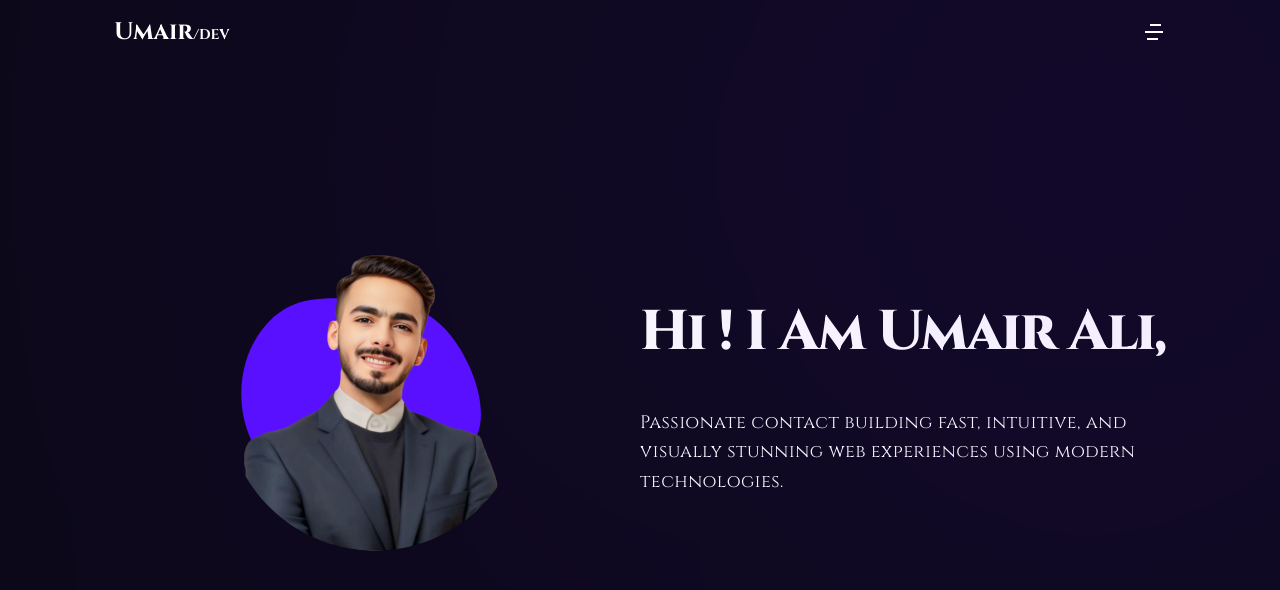
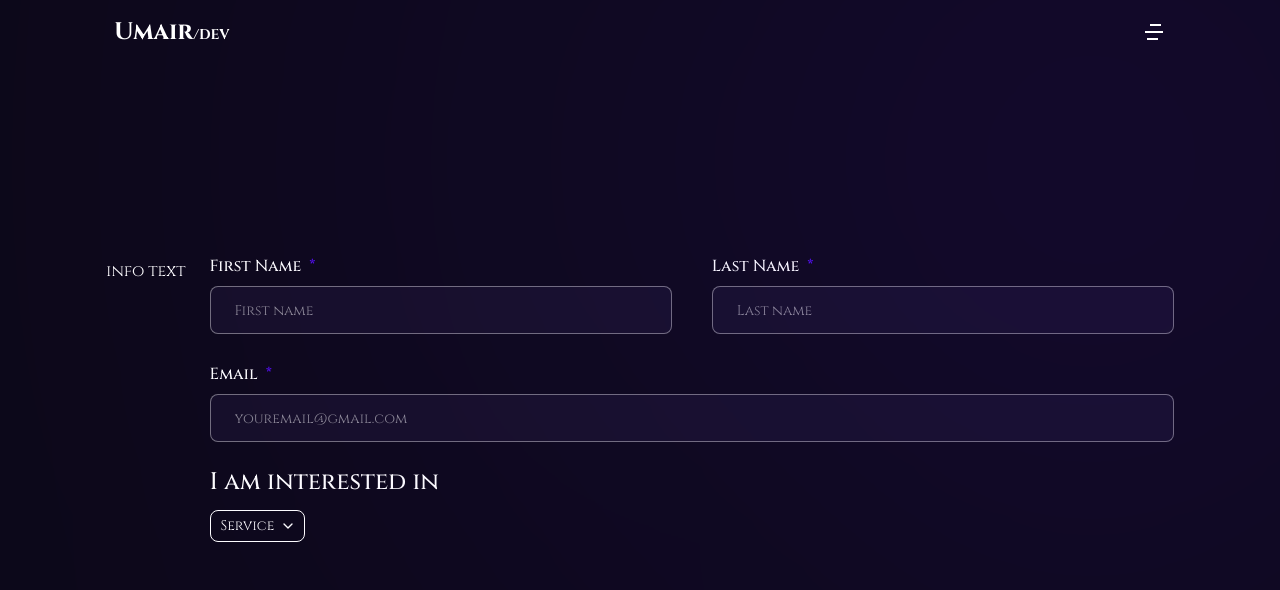
Before and after one commit to Umair-dev55/umair-ali-dev, a Next.js app: page /contact in a window 1280 px wide. Shown: the top 590 px of the page. Built offline with nearby package versions, Linux system fonts and the light colour scheme.

Commit message:
70% Complete form

```diff
--- a/src/app/(Pages)/contact/page.jsx
+++ b/src/app/(Pages)/contact/page.jsx
@@ -1,7 +1,18 @@
 "use client";
 import { motion } from "framer-motion";
-import { ScrollArea, ScrollBar } from "@/components/ui/scroll-area";
-import HeroImageCard from "@/components/HeroImageCard";
+import { Label } from "@/components/ui/label";
+import { Input } from "@/components/ui/input";
+import { Textarea } from "@/components/ui/textarea";
+import { HiOutlineMapPin, HiOutlineArrowLongRight } from "react-icons/hi2";
+import { HiOutlinePhone, HiOutlineMail } from "react-icons/hi";
+import {
+  Select,
+  SelectContent,
+  SelectGroup,
+  SelectItem,
+  SelectTrigger,
+  SelectValue,
+} from "@/components/ui/select";
 const contact = () => {
   return (
     <motion.section
@@ -10,42 +21,90 @@
         opacity: 1,
         transition: { delay: 1.5, duration: 0.4, ease: "easeIn" },
       }}
-      className="py-15 sm:py-0"
+      className="h-screen flex sm:flex-y-center py-24 xl:py-0"
     >
-      <div className="grid p-5 sm:grid-cols-2 min-h-screen place-items-center">
-        {/* 1st div */}
-        <div className="">
-          <HeroImageCard />
-        </div>
-        {/* 2nd div */}
+      <div className="container mx-auto w-full px-4">
+        <div className="w-full h-full flex flex-col items-center xl:justify-center">
+          <div className="w-full">
+            <div className="flex flex-col xl:flex-row gap-6 ">
+              {/* info text */}
+              <div>info text</div>
+              {/* form */}
+              <div className="flex-1 w-full">
+                <form className="w-full">
+                  <div className="flex flex-col gap-6 lg:gap-8 w-full">
+                    {/* Name Row */}
+                    <div className="flex flex-col lg:flex-row gap-6 lg:gap-10 w-full">
+                      {/* first name */}
+                      <div className="w-full">
+                        <Label className="flex mb-3" htmlFor="firstName">
+                          First Name{" "}
+                          <span className="inline text-accent">*</span>
+                        </Label>
+                        <Input
+                          type="text"
+                          id="firstName"
+                          placeholder="First name"
+                          required
+                          className=""
+                        />
+                      </div>
+                      {/* last name */}
+                      <div className="w-full">
+                        <Label className="flex mb-3" htmlFor="lastName">
+                          Last Name{" "}
+                          <span className="inline text-accent">*</span>
+                        </Label>
+                        <Input
+                          type="text"
+                          id="lastName"
+                          placeholder="Last name"
+                          required
+                        />
+                      </div>
+                    </div>
 
-        <div className="text-center md:text-left">
-          <div className="flex justify-evenly flex-col items-center md:items-start gap-6">
-            <h1 className="h1">
-              Hi ! I Am Umair Ali,
-              <br />
-            </h1>{" "}
-            <h1 className="h1  text-accent font-extrabold"></h1>
-            <p className="para">
-              Passionate contact building fast, intuitive, and visually stunning
-              web experiences using modern technologies.
-            </p>
-            <div className="hidden">
-              <div className="md:flex gap-4 text-lg">
-                {/* Phone */}
-                <div className="flex gap-2 justify-center lg:justify-start">
-                  <span className="text-accent"></span>
-                  <span>+92 308 6754044</span>
-                </div>
-                {/* mail */}
-                <div className="hidden lg:flex gap-2">
-                  <span className="text-accent"></span>
-                  <span className="">umair.dev55@gmail.com</span>
-                </div>
+                    {/* Email Row */}
+                    <div className="w-full">
+                      <Label className="flex mb-3" htmlFor="email">
+                        Email <span className="inline text-accent">*</span>
+                      </Label>
+                      <Input
+                        type="email"
+                        id="email"
+                        placeholder="youremail@gmail.com"
+                        required
+                        className=""
+                      />
+                    </div>
+                  </div>
+
+                  {/* service request */}
+                  <div className="w-full mt-6">
+                    <Label className="flex mb-3 text-2xl" htmlFor="service">
+                      I am interested in
+                    </Label>
+                    <Select>
+                      <SelectTrigger>
+                        <SelectValue placeholder="Service" />
+                      </SelectTrigger>
+                      <SelectContent className="bg-tertiary">
+                        <SelectItem value="web-development">
+                          Web Development
+                        </SelectItem>
+                        <SelectItem value="ui-design">UI/UX Design</SelectItem>
+                        <SelectItem value="content-writing">
+                          Content Writing
+                        </SelectItem>
+                        <SelectItem value="social-media">
+                          Social Media
+                        </SelectItem>
+                      </SelectContent>
+                    </Select>
+                  </div>
+                </form>
               </div>
             </div>
-            {/* Socials */}
-            <div className="md:absolute md:p-5 top-1/2 right-0 transform -translate-y-1/2"></div>
           </div>
         </div>
       </div>
```
